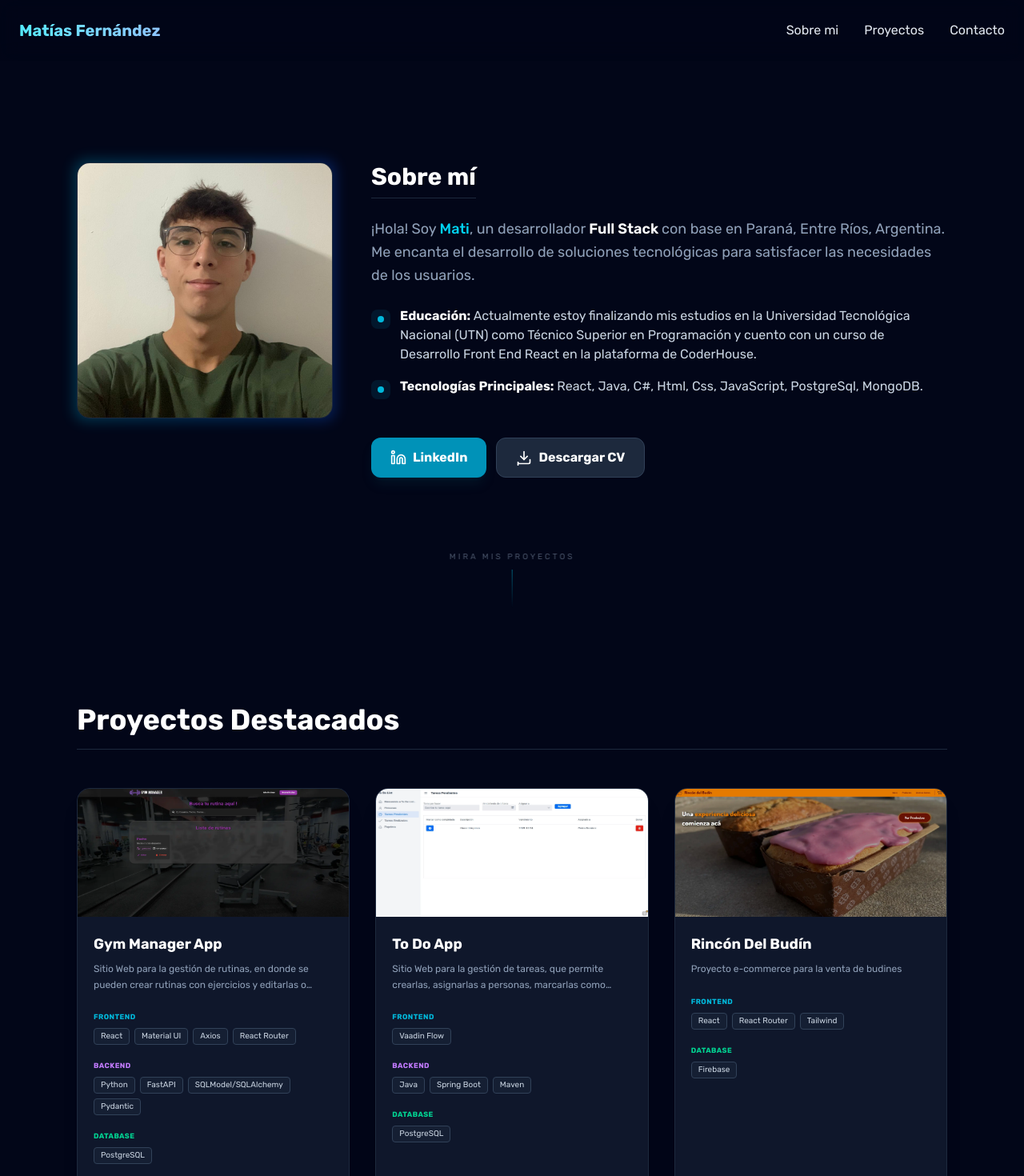
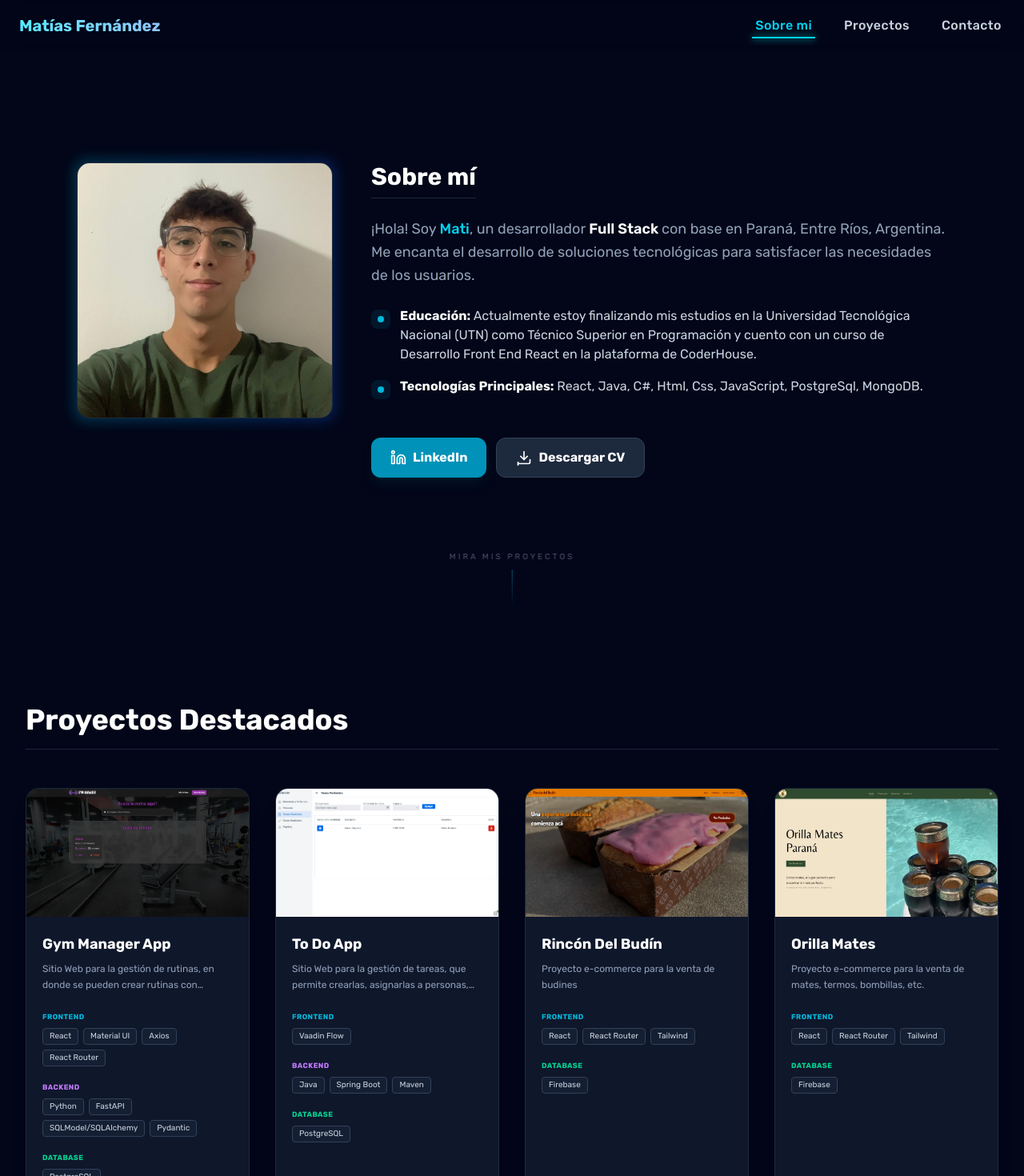
Before and after one commit to matias-05/portfolio, a React (Vite) app: page / in a window 1280 px wide. Shown: the top 1470 px of the page at 80% size. Built offline with nearby package versions, Linux system fonts and the light colour scheme.

Commit message:
cambio navabar y card proyectos

```diff
--- a/src/components/Cardproyectos.jsx
+++ b/src/components/Cardproyectos.jsx
@@ -2,7 +2,7 @@ import { PROJECTS } from "../constants";
 
 export default function Cardproyectos() {
   return (
-    <div className="grid grid-cols-1 md:grid-cols-2 lg:grid-cols-3 gap-6 md:gap-8">
+    <div className="grid grid-cols-1 md:grid-cols-2 lg:grid-cols-4 gap-6 md:gap-8">
       {PROJECTS.map((project) => (
         <div
           key={project.id}
--- a/src/components/Navbar.jsx
+++ b/src/components/Navbar.jsx
@@ -1,7 +1,8 @@
-import { useState } from 'react';
+import { useState, useEffect } from "react";
 
 export default function Navbar() {
   const [isOpen, setIsOpen] = useState(false);
+  const [activeSection, setActiveSection] = useState("sobremi");
 
   const navLinks = [
     { name: "Sobre mi", href: "#sobremi" },
@@ -9,59 +10,97 @@ export default function Navbar() {
     { name: "Contacto", href: "#contacto" },
   ];
 
+  useEffect(() => {
+    const observer = new IntersectionObserver(
+      (entries) => {
+        entries.forEach((entry) => {
+          if (entry.isIntersecting) {
+            setActiveSection(entry.target.id);
+          }
+        });
+      },
+      { threshold: 0.5 },
+    );
+
+    document.querySelectorAll("section").forEach((section) => {
+      observer.observe(section);
+    });
+
+    return () => observer.disconnect();
+  }, []);
+
   return (
-    <nav className="fixed top-0 w-full p-6 flex justify-between items-center backdrop-blur-md z-50 bg-slate-950/20">
-
-      <span className="text-xl font-bold bg-gradient-to-r from-cyan-300 to-blue-300 bg-clip-text text-transparent">
+    <nav className="fixed top-0 w-full px-6 py-4 flex justify-between items-center z-50 bg-slate-950/20 backdrop-blur-md">
+      <a
+        href="#"
+        className="text-xl font-bold bg-gradient-to-r from-cyan-300 to-blue-300 bg-clip-text text-transparent hover:scale-105 transition-transform"
+      >
         Matías Fernández
-      </span>
-
+      </a>
 
       <div className="hidden md:flex space-x-8">
-        {navLinks.map((link) => (
-          <a key={link.name} href={link.href} className="hover:text-cyan-400 transition text-slate-200">
+        {navLinks.map((link) => {
+          const isActive = activeSection === link.href.substring(1);
+
+          return (
+            <a
+              key={link.name}
+              href={link.href}
+              className={`relative group px-1 py-1 transition-colors duration-300 font-medium tracking-wide
+                ${isActive ? "text-cyan-400" : "text-slate-300 hover:text-white"}
+              `}
+            >
               {link.name}
+              <span
+                className={`absolute left-0 bottom-0 h-0.5 bg-cyan-400 transition-all duration-300 ease-out
+                ${isActive ? "w-full shadow-[0_0_10px_cyan]" : "w-0 group-hover:w-full"}
+              `}
+              ></span>
             </a>
-        ))}
+          );
+        })}
       </div>
-
 
       <button
         onClick={() => setIsOpen(!isOpen)}
-        className="flex flex-col justify-center items-center w-10 h-10 relative focus:outline-none md:hidden z-50"
+        className="flex flex-col justify-center items-center w-10 h-10 relative focus:outline-none md:hidden z-50 group"
         aria-label="Menu"
       >
-
-        <span className={`block absolute h-0.5 w-8 bg-cyan-400 rounded-full transition-all duration-300 ease-in-out ${
-          isOpen ? 'rotate-45' : '-translate-y-2.5'
-        }`}></span>
-
-
-        <span className={`block absolute h-0.5 w-8 bg-cyan-400 rounded-full transition-all duration-300 ease-in-out ${
-          isOpen ? 'opacity-0 translate-x-3' : 'opacity-100'
-        }`}></span>
-
-
-        <span className={`block absolute h-0.5 w-8 bg-cyan-400 rounded-full transition-all duration-300 ease-in-out ${
-          isOpen ? '-rotate-45' : 'translate-y-2.5'
-        }`}></span>
+        <span
+          className={`block absolute h-0.5 w-7 bg-current transform transition duration-300 ease-in-out ${isOpen ? "rotate-45 text-cyan-400" : "-translate-y-2 text-slate-200 group-hover:text-cyan-400"}`}
+        ></span>
+        <span
+          className={`block absolute h-0.5 w-7 bg-current transform transition duration-300 ease-in-out ${isOpen ? "opacity-0" : "opacity-100 text-slate-200 group-hover:text-cyan-400"}`}
+        ></span>
+        <span
+          className={`block absolute h-0.5 w-7 bg-current transform transition duration-300 ease-in-out ${isOpen ? "-rotate-45 text-cyan-400" : "translate-y-2 text-slate-200 group-hover:text-cyan-400"}`}
+        ></span>
       </button>
 
-
-      <div className={`
-        fixed top-20 right-6 w-48 bg-slate-900/95 backdrop-blur-lg border border-slate-800 rounded-2xl py-6 flex flex-col items-center space-y-6 transition-all duration-300 ease-in-out z-40
-        ${isOpen ? "opacity-100 scale-100 translate-y-0" : "opacity-0 scale-95 -translate-y-5 pointer-events-none"} md:hidden
-      `}>
-        {navLinks.map((link) => (
+      <div
+        className={`
+        fixed top-0 right-0 h-screen w-64 bg-slate-900/95 backdrop-blur-xl border-l border-slate-800 shadow-2xl flex flex-col items-center justify-center space-y-8 transition-transform duration-300 ease-in-out z-40
+        ${isOpen ? "translate-x-0" : "translate-x-full"} md:hidden
+      `}
+      >
+        {navLinks.map((link) => {
+          const isActive = activeSection === link.href.substring(1);
+          return (
             <a
               key={link.name}
               href={link.href}
               onClick={() => setIsOpen(false)}
-            className="text-lg text-slate-200 hover:text-cyan-400 transition"
+              className={`text-lg font-medium transition-all duration-300 relative
+                ${isActive ? "text-cyan-400 scale-110" : "text-slate-300 hover:text-white"}
+              `}
             >
               {link.name}
+              {isActive && (
+                <span className="absolute -bottom-2 left-1/2 -translate-x-1/2 w-8 h-1 bg-cyan-400 rounded-full shadow-glow"></span>
+              )}
             </a>
-        ))}
+          );
+        })}
       </div>
     </nav>
   );
--- a/src/sections/Proyectos.jsx
+++ b/src/sections/Proyectos.jsx
@@ -2,8 +2,10 @@ import Cardproyectos from "../components/Cardproyectos";
 
 export default function Proyectos() {
   return (
-    <section id="proyectos" className="min-h-screen py-20 px-6 md:px-8 max-w-6xl mx-auto flex flex-col justify-center relative pb-32">
-
+    <section
+      id="proyectos"
+      className="min-h-screen py-20 px-6 md:px-8 max-w-[1400px] mx-auto flex flex-col justify-center relative pb-32"
+    >
       <h2 className="text-3xl md:text-4xl font-bold mb-12 border-b border-slate-800 pb-4 text-white text-center md:text-left">
         Proyectos Destacados
       </h2>
@@ -11,12 +13,16 @@ export default function Proyectos() {
       <Cardproyectos />
 
       <div className="absolute bottom-10 left-1/2 -translate-x-1/2 hidden md:block">
-            <a href="#contacto" className="flex flex-col items-center gap-2 opacity-50 hover:opacity-100 transition-opacity">
-                <span className="text-[10px] uppercase tracking-[3px] text-slate-400">Contáctame</span>
+        <a
+          href="#contacto"
+          className="flex flex-col items-center gap-2 opacity-50 hover:opacity-100 transition-opacity"
+        >
+          <span className="text-[10px] uppercase tracking-[3px] text-slate-400">
+            Contáctame
+          </span>
           <div className="w-[1px] h-12 bg-gradient-to-b from-cyan-500 to-transparent animate-pulse"></div>
         </a>
       </div>
-
     </section>
   );
 }
```
Lines whose indentation alone changed are shown as unchanged.
